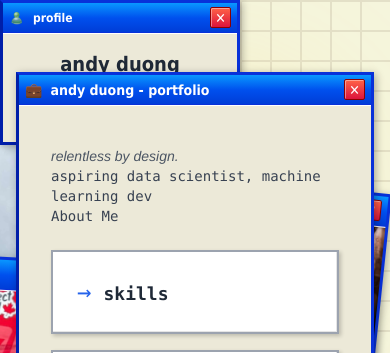
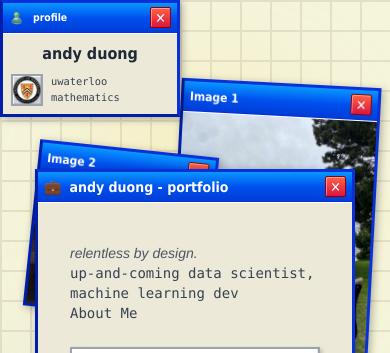
Before and after one commit to TheAndelope/portfolio, a React (Vite) app: page / in a window 390 px wide. Shown: the top 353 px of the page. Built offline with nearby package versions, Linux system fonts and the light colour scheme.

Commit message:
v0.2.4 some queries

```diff
--- a/src/components/ProfileCard.tsx
+++ b/src/components/ProfileCard.tsx
@@ -2,7 +2,7 @@ import React from 'react';
 
 export const ProfileCard: React.FC = () => {
   return (
-    <div className="fixed top-0 left-0 xp-window z-10" style={{ width: '240px' }}>
+    <div className="fixed top-0 left-0 xp-window z-10" style={{ width: 'clamp(180px, 15vw, 240px)' }}>
       <div className="xp-title-bar flex flex-row items-center justify-between gap-2">
         <div className="flex items-center gap-2">
           <img
@@ -11,7 +11,7 @@ export const ProfileCard: React.FC = () => {
             className="w-4 h-4 object-contain"
             draggable={true}
           />
-          <div className="text-white font-bold text-xs leading-none">profile</div>
+          <div className="text-white font-bold text-[0.65rem] sm:text-xs leading-none">profile</div>
         </div>
         <button
           className="xp-close-button"
@@ -22,9 +22,9 @@ export const ProfileCard: React.FC = () => {
           ✕
         </button>
       </div>
-      <div className="xp-content p-4">
+      <div className="xp-content p-2 sm:p-3 md:p-4">
         <div className="space-y-2">
-          <h2 className="text-xl font-bold text-gray-800 text-center">andy duong</h2>
+          <h2 className="text-base sm:text-lg md:text-xl font-bold text-gray-800 text-center">andy duong</h2>
 
           <div className="flex items-center justify-center gap-2">
             <div className="w-8 h-8 bg-gray-300 border-2 border-gray-400 flex items-center justify-center flex-shrink-0"
@@ -36,7 +36,7 @@ export const ProfileCard: React.FC = () => {
               </span>
             </div>
 
-            <p className="text-sm text-gray-700 font-mono">uwaterloo mathematics</p>
+            <p className="text-[0.65rem] sm:text-xs md:text-sm text-gray-700 font-mono">uwaterloo mathematics</p>
           </div>
         </div>
       </div>
--- a/src/data/portfolio.ts
+++ b/src/data/portfolio.ts
@@ -2,7 +2,7 @@ import { PortfolioData } from '../types';
 
 export const portfolioData: PortfolioData = {
   name: "andy duong",
-  title: "aspiring data scientist, machine learning dev",
+  title: "up-and-coming data scientist, machine learning dev",
   tagline: "relentless by design.",
   location: "waterloo, canada",
   menuItems: [
--- a/src/pages/Home/Portfolio.tsx
+++ b/src/pages/Home/Portfolio.tsx
@@ -88,11 +88,11 @@ const Portfolio: React.FC = () => {
   };
 
   const floatingCards = [
-    { top: '100px', right: '150px', rotation: 'rotate(3deg)', animation: 'float 6s ease-in-out infinite', width: '320px'},
-    { top: '200px', left: '100px', rotation: 'rotate(6deg)', animation: 'float2 7s ease-in-out infinite', delay: '1s', width: '280px'},
-    { bottom: '70px', right: '360px', rotation: 'rotate(-2deg)', animation: 'float3 5.5s ease-in-out infinite', delay: '0.5s', width: '360px'},
-    { bottom: '200px', right: '160px', rotation: 'rotate(6deg)', animation: 'float 6.5s ease-in-out infinite', delay: '1.5s', width: '300px'},
-    { bottom: '140px', left: '220px', rotation: 'rotate(-4deg)', animation: 'float2 6.8s ease-in-out infinite', delay: '0.8s', width: '320px'}
+    { top: '10vh', right: 'clamp(10px, 4vw, 150px)', width: 'clamp(200px, 20vw, 320px)', rotation: '', animation: 'float 6s ease-in-out infinite'},
+    { top: '20vh', left: '8vw', width: 'clamp(180px, 18vw, 280px)', rotation: '', animation: 'float2 7s ease-in-out infinite', delay: '1s'},
+    { bottom: '10vh', right: '25vw', width: 'clamp(220px, 22vw, 360px)', rotation: '', animation: 'float3 5.5s ease-in-out infinite', delay: '0.5s'},
+    { bottom: '25vh', right: '12vw', width: 'clamp(190px, 19vw, 300px)', rotation: '', animation: 'float 6.5s ease-in-out infinite', delay: '1.5s'},
+    { bottom: '18vh', left: '18vw', width: 'clamp(200px, 20vw, 320px)', rotation: '', animation: 'float2 6.8s ease-in-out infinite', delay: '0.8s'}
   ];
 
   return (
@@ -140,7 +140,8 @@ const Portfolio: React.FC = () => {
                 isLoaded ? 'opacity-100 scale-100' : 'opacity-0 scale-95'
               }`}
               style={{
-                height: '700px',
+                width: 'clamp(320px, 60vw, 900px)',
+                height: 'clamp(500px, 60vh, 700px)',
                 cursor: isDraggingMain ? 'grabbing' : 'default',
                 transition: isLoaded ? 'opacity 1s, transform 1s' : 'none'
               }}
```
Also changed, not shown: src/components/FloatingImageCard.tsx (indentation only).
